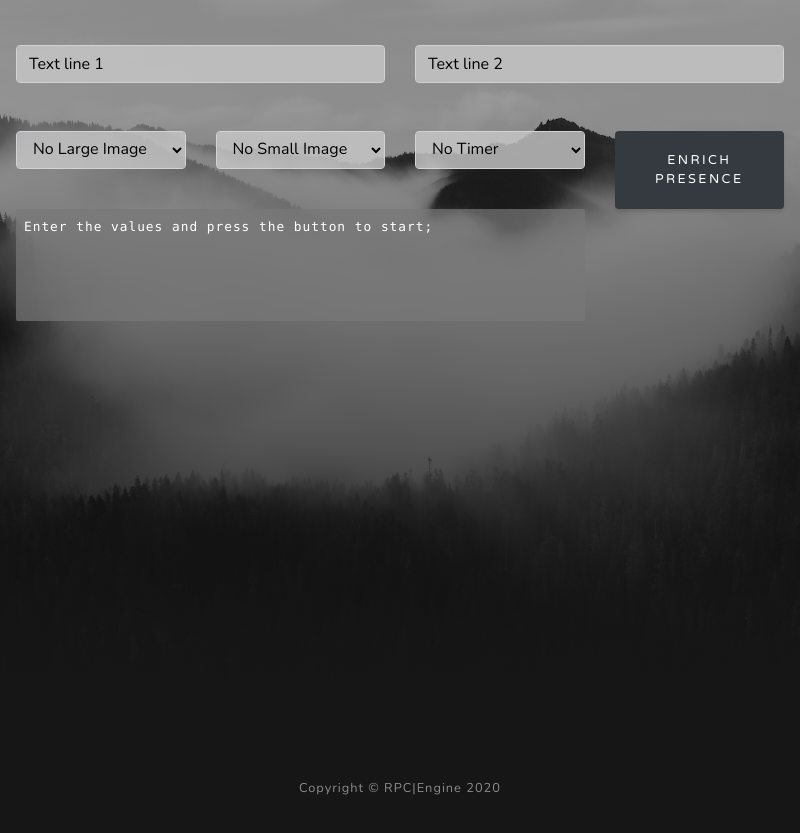
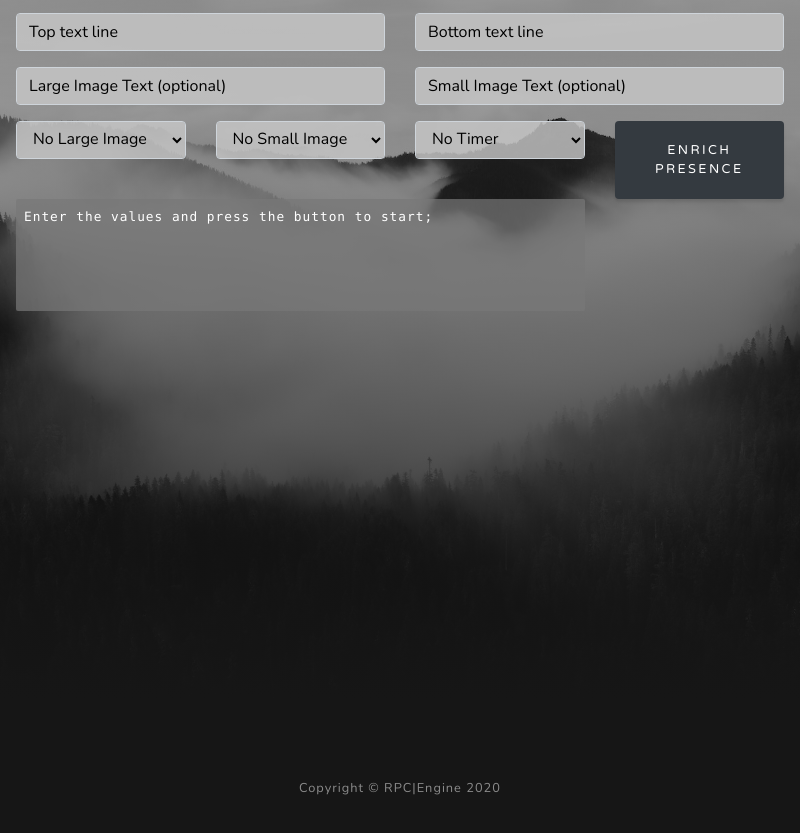
Before and after one commit to qoobes/rpcengine, an Electron app: page src/index.html in a window 800 px wide. Shown: the part 101-934 px from the top of the page. Drawn offline with nearby package versions, Linux system fonts and the light colour scheme; no server answers.

Commit message:
Added extra input fields and identified the accordingly

```diff
--- a/src/index.html
+++ b/src/index.html
@@ -16,23 +16,34 @@
   </head>
   <body >
     <header class="masthead" style="padding: 1rem">
-      <div class="row mb-2">
+      <div class="row mb-3">
         <div class="col-3">
           <h4 class="text-monospace text-white font-weight-bold" id="ico" style="background-color: rgba(100, 100, 100, 0.4); padding: 0.5rem; border-radius: 2px;">RPC | <br>Engine</h4>
         </div>
 
       </div>
-      <div class="row mt-5">
+
+      <div class="row mb-3">
         <div class="col-6">
-          <input type="text" id="text1" placeholder="Text line 1" class="form-control flex-fill white" >
+          <input type="text" id="text1" placeholder="Top text line" class="form-control flex-fill white" >
         </div>
         <div class="col-6">
-          <input type="text" placeholder="Text line 2" class="form-control flex-fill white" id="text2">
+          <input type="text" placeholder="Bottom text line" class="form-control flex-fill white" id="text2">
 
 
         </div>
       </div>
-      <div class="row mt-5">
+      <div class="row">
+        <div class="col-6">
+          <input type="text" id="imagelgText" placeholder="Large Image Text (optional)" class="form-control flex-fill white" >
+        </div>
+        <div class="col-6">
+          <input type="text" placeholder="Small Image Text (optional)" class="form-control flex-fill white" id="imagesmText">
+
+
+        </div>
+      </div>
+      <div class="row mt-3">
         <div class="col-3">
           <select id="imagelg" class="form-control">
             <option>No Large Image</option>
@@ -149,7 +160,7 @@
           </select>
         </div>
         <div class="col-3">
-          <button id="submit"onclick="enrich()" class="btn btn-dark"> Enrich Presence</button>
+          <button id="submit"onclick="enrich()" class="btn btn-dark">Enrich Presence</button>
         </div>
       </div>
       <div class="row">
```
